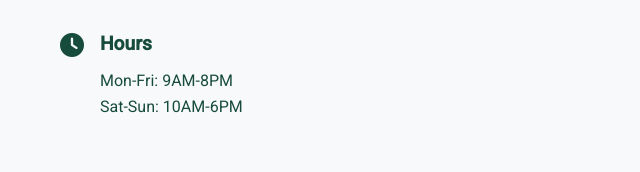
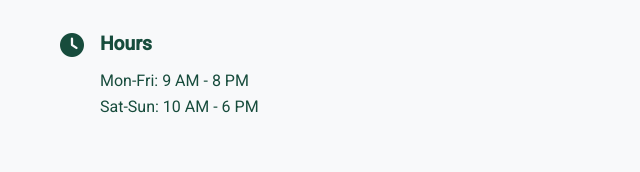
Before and after one commit to Vijay-Barve/solufulstrokes, a plain HTML site: page index.html in a window 1280 px wide. Shown: the part 4928-5100 px from the top of the page, 0-640 px from the left. Drawn offline with nearby package versions, Linux system fonts and the light colour scheme.

Commit message:
Updated hours of operation formatting in index.html for improved readability by adding spaces around AM/PM designations.

```diff
--- a/index.html
+++ b/index.html
@@ -389,7 +389,7 @@
             <i class="fas fa-clock"></i>
             <div>
               <h3>Hours</h3>
-              <p>Mon-Fri: 9AM-8PM<br>Sat-Sun: 10AM-6PM</p>
+              <p>Mon-Fri: 9 AM - 8 PM<br>Sat-Sun: 10 AM - 6 PM</p>
             </div>
           </div>
         </div>
```
